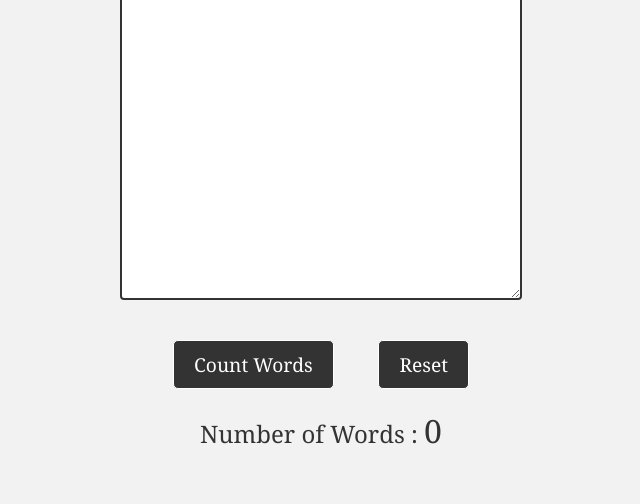
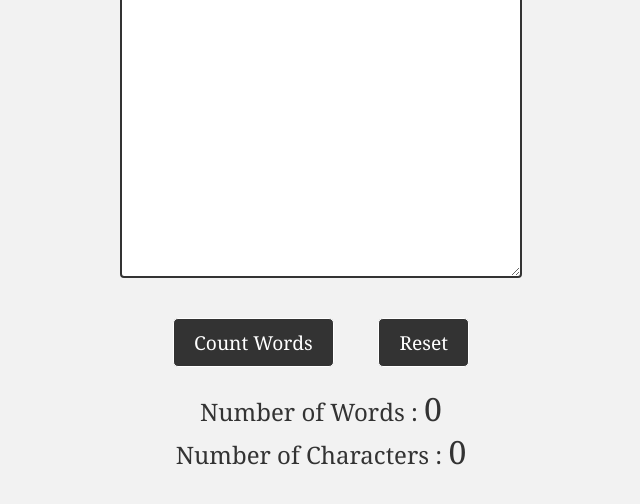
Before and after one commit to 6461-Iqra/word_count, a plain HTML site: page index.html in a window 1280 px wide. Shown: the part 224-728 px from the top of the page, without its empty margins (319-959 px from the left). Drawn offline with Linux system fonts and the light colour scheme.

Commit message:
Update index.html

```diff
--- a/index.html
+++ b/index.html
@@ -15,6 +15,7 @@
                 <button onclick="reset()" class="reset">Reset</button>
             </div>
             <p>Number of Words : <span id="word-count"> 0 </span></p>
+            <p>Number of Characters : <span id="char-count">0</span></p>
 
             <script src="JS\script.js"></script>
     </div>
```
